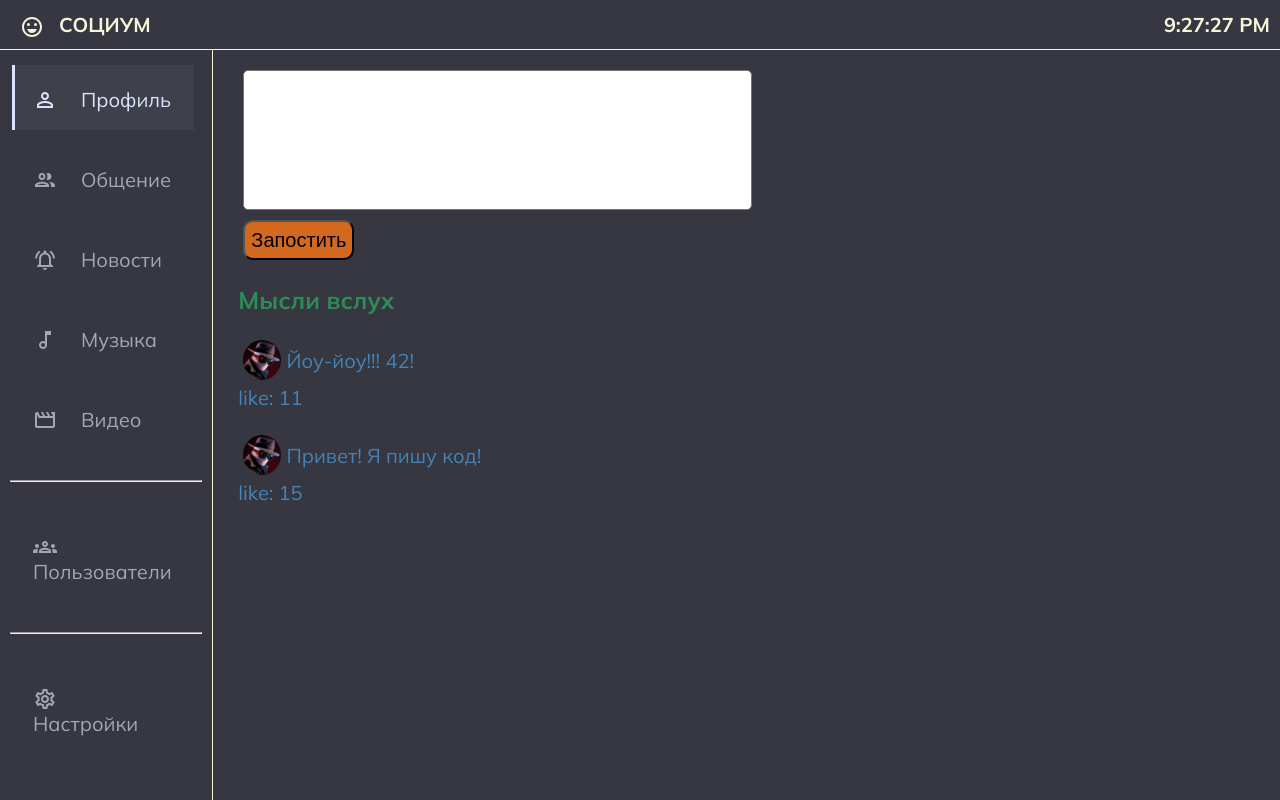
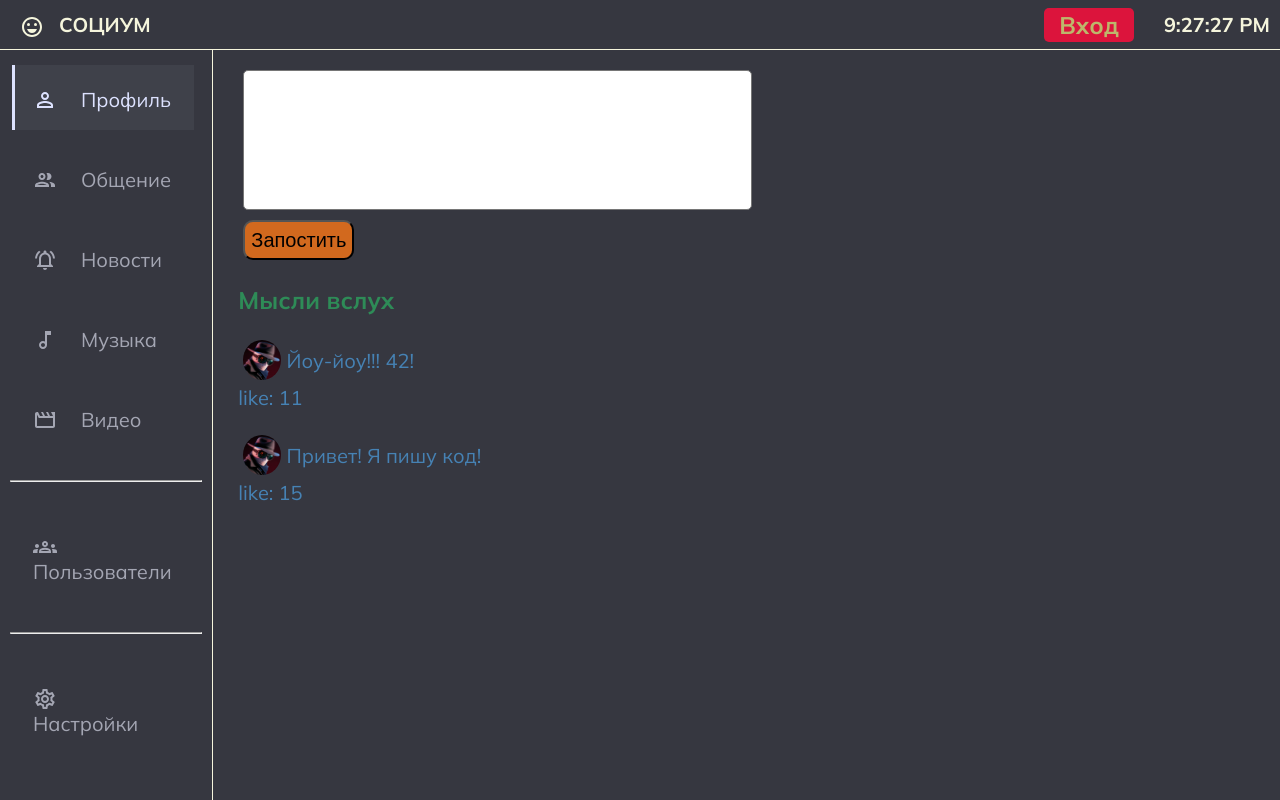
Before and after one commit to GSV78/react01, a React (Create React App) app: page /profile in a window 1280 px wide. Shown: the top 800 px of the page. Built offline with nearby package versions, Linux system fonts and the light colour scheme; no server answers.

Commit message:
61 episode complete!

```diff
--- a/src/components/Dialogues/InputMessage/InputMessage.jsx
+++ b/src/components/Dialogues/InputMessage/InputMessage.jsx
@@ -8,7 +8,6 @@ const InputMessage = (props) => {
     }
 
     let onMessageChange = (event) => {
-        debugger
         let text = event.target.value
         props.updateNewMessageText(text)
     }
--- /dev/null
+++ b/src/components/Header/Auth/Auth.jsx
@@ -0,0 +1,23 @@
+import React from 'react';
+import { NavLink } from 'react-router-dom';
+import css from './Auth.module.css';
+
+
+const Auth = (props) => {
+    if (props.userData.isAuth) {
+        return (
+            <div className={css.currentUser} >
+                <span>{props.userData.login}</span>
+            </div >
+        )
+    } else {
+        return (
+            <div className={css.loginBlock} >
+                <NavLink to='/login'>Вход</NavLink>
+            </div >
+        )
+    }
+}
+
+
+export default Auth;
--- /dev/null
+++ b/src/components/Header/Auth/Auth.module.css
@@ -0,0 +1,15 @@
+.loginBlock{
+    margin-right: 30px;
+    background-color: crimson;
+    color: darkkhaki;
+    padding: 2px 15px;
+    border-radius: 5px;
+    font-size: 24px;
+}
+
+.currentUser{
+    margin-right: 30px;
+    color: darkkhaki;
+    padding: 2px 15px;
+
+}
--- /dev/null
+++ b/src/components/Header/Auth/AuthContainer.jsx
@@ -0,0 +1,34 @@
+import React from 'react';
+import * as axios from 'axios';
+import { connect } from "react-redux";
+import Auth from "./Auth";
+import { setAuthUserData } from './../../../redux/auth-reducer'
+
+class AuthAPI extends React.Component {
+    componentDidMount() {
+        axios
+            .get(`https://social-network.samuraijs.com/api/1.0/auth/me`, {
+                withCredentials: true
+            })
+            .then(response => {
+                if (response.data.resultCode === 0) {
+                    this.props.setAuthUserData(response.data.data);
+                }
+            })
+    }
+    render() {
+        return (
+            <Auth {...this.props} />
+        )
+    }
+}
+
+let mapStateToProps = (state) => {
+    return (
+        { userData: state.auth }
+    )
+}
+
+
+
+export default connect(mapStateToProps, { setAuthUserData })(AuthAPI)
--- a/src/components/Header/Header.jsx
+++ b/src/components/Header/Header.jsx
@@ -1,4 +1,5 @@
 import React from 'react';
+import AuthContainer from './Auth/AuthContainer';
 import css from './Header.module.css';
 import logo from './logo.svg'
 
@@ -19,6 +20,7 @@ class Header extends React.Component {
                     <p>СОЦИУМ</p>
                 </div>
                 <span className={css.time}>
+                    <AuthContainer />
                     {this.props.currentTime}
                 </span >
             </header >
--- a/src/components/Header/Header.module.css
+++ b/src/components/Header/Header.module.css
@@ -24,5 +24,7 @@
 }
 
 .time{
-    justify-self: right;
+    display: flex;
+    justify-content: space-between;
+    align-items: center;
 }
--- a/src/components/Profile/ProfileContainer.js
+++ b/src/components/Profile/ProfileContainer.js
@@ -3,7 +3,7 @@ import { addPost, updateNewPostText, setUserProfile } from './../../redux/profil
 import { connect } from 'react-redux';
 import { useMatch } from 'react-router-dom';
 import Profile from './Profile'
-import axios from 'axios';
+import * as axios from 'axios';
 
 class ProfileAPIComponent extends React.Component {
     componentDidMount() {
--- /dev/null
+++ b/src/redux/auth-reducer.js
@@ -0,0 +1,26 @@
+const SET_AUTH_USER_DATA = 'SET_AUTH_USER_DATA'
+
+let initialState = {
+    id: null,
+    email: null,
+    login: null,
+    isAuth: false,
+}
+
+const authReducer = (state = initialState, action) => {
+    switch (action.type) {
+        case SET_AUTH_USER_DATA:
+            return {
+                ...state,
+                ...action.data,
+                isAuth: true,
+            }
+
+        default:
+            return state;
+    }
+}
+
+export const setAuthUserData = ({ id, email, login }) => ({ type: SET_AUTH_USER_DATA, data: { id, email, login } })
+
+export default authReducer
--- a/src/redux/redux-store.js
+++ b/src/redux/redux-store.js
@@ -4,6 +4,7 @@ import dialoguesReducer from './dialogues-reducer';
 import navReducer from './nav-reducer'
 import usersReducer from './users-reducer';
 import headerReducer from './header-reducer';
+import authReducer from './auth-reducer';
 
 let reducers = combineReducers({
     headerPage: headerReducer,
@@ -11,6 +12,7 @@ let reducers = combineReducers({
     dialoguesPage: dialoguesReducer,
     navPage: navReducer,
     usersPage: usersReducer,
+    auth: authReducer,
 });
 
 let store = createStore(reducers);
```
